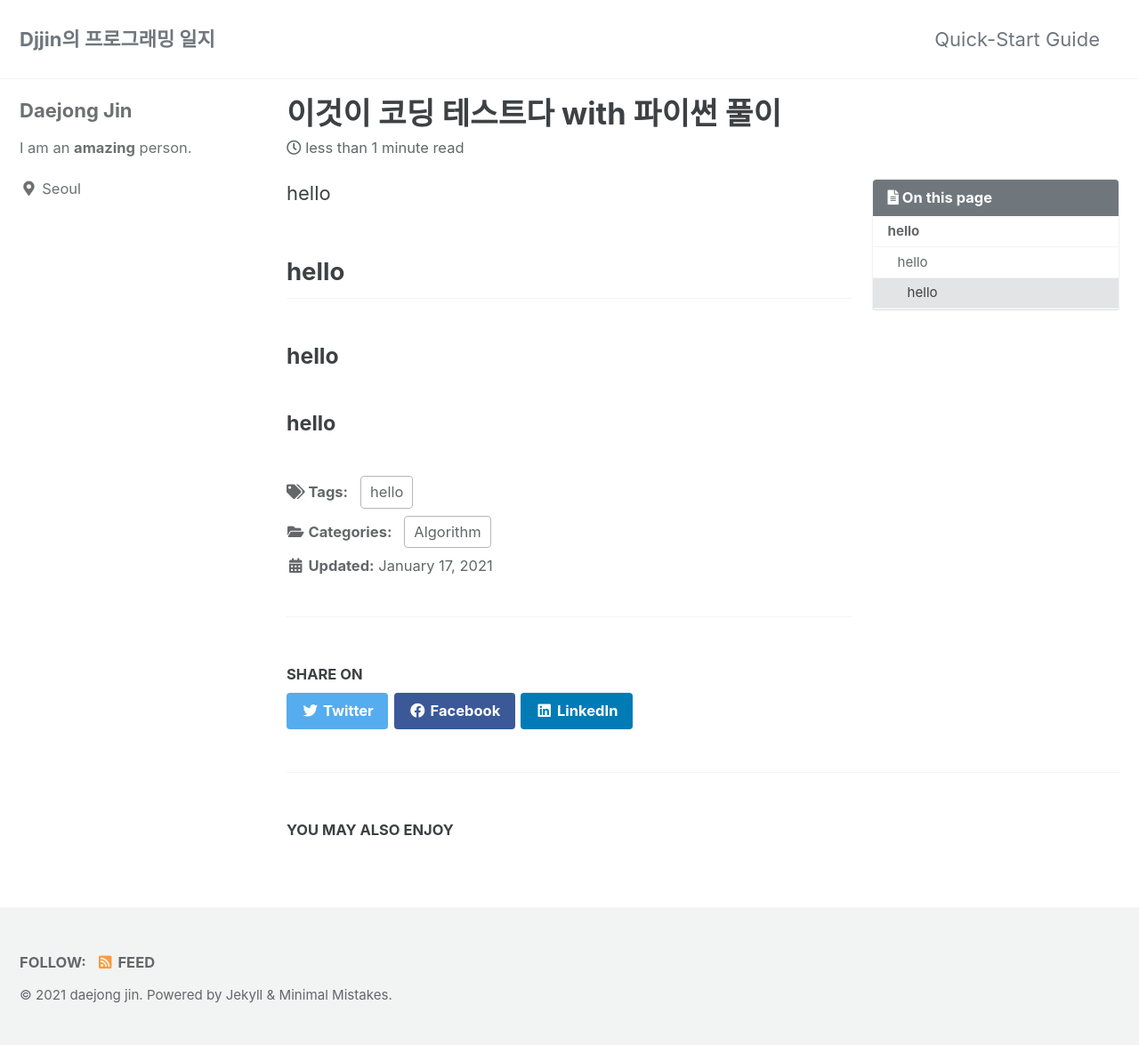
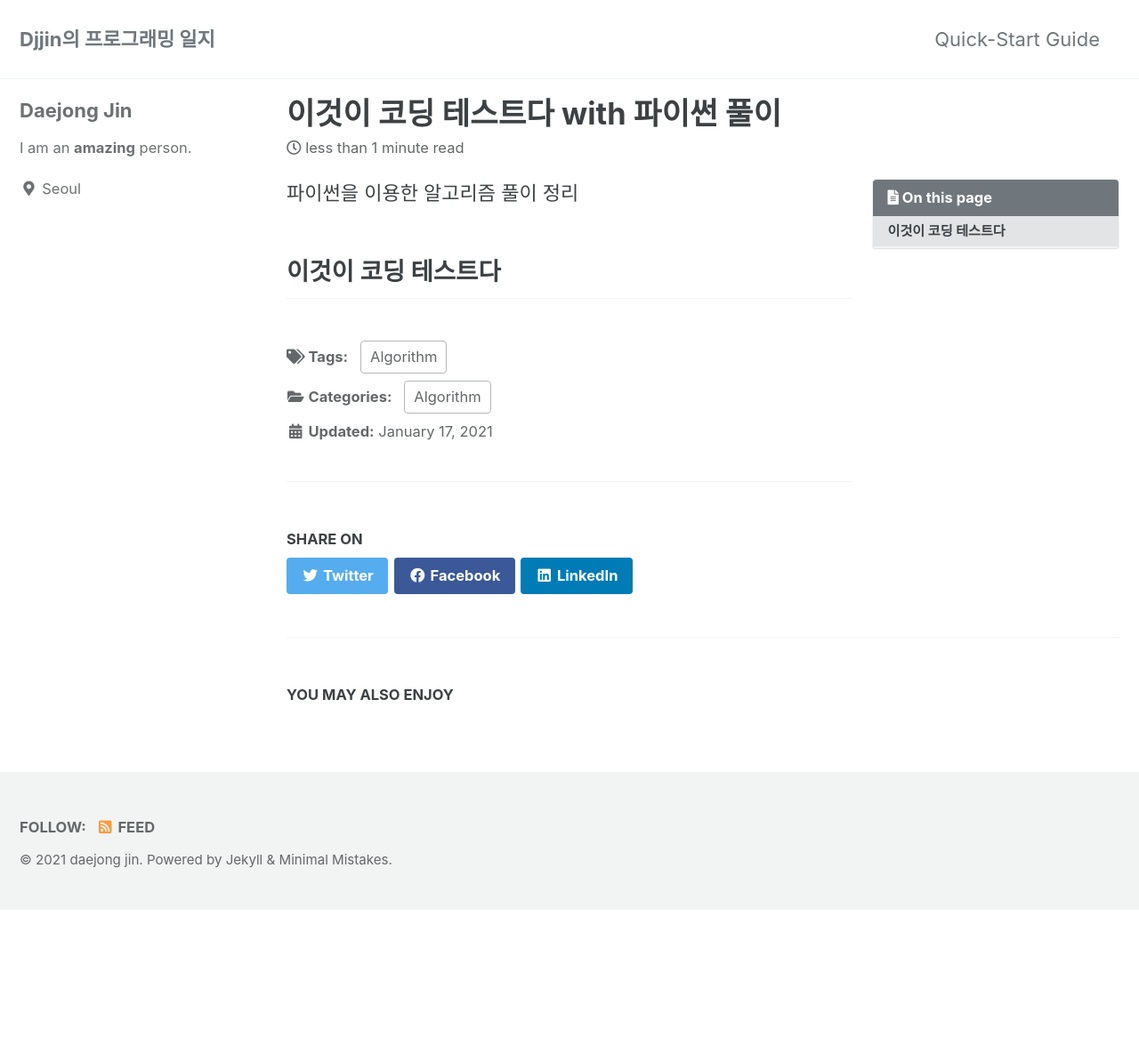
Before and after one commit to jdj2261/jdj2261.github.io, a Jekyll site: the page built from _posts/2021-01-17-hello.md, in a window 1280 px wide. Shown: the whole page at 89% size. Built offline with Jekyll 4.4.1, drawn with Linux system fonts in a browser that asks for light colours; cached includes are drawn as plain includes; after the commit the page ends 1023 px from its top, so only the background shows below that.

Commit message:
modified

```diff
--- a/_posts/2021-01-17-hello.md
+++ b/_posts/2021-01-17-hello.md
@@ -3,15 +3,11 @@ title : "이것이 코딩 테스트다 with 파이썬 풀이"
 category :
     - Algorithm
 tag :
-    - hello
+    - Algorithm
 toc : true
 
 ---
 
-hello
+파이썬을 이용한 알고리즘 풀이 정리
 
-## hello
-
-### hello
-
-#### hello
+## 이것이 코딩 테스트다
```
